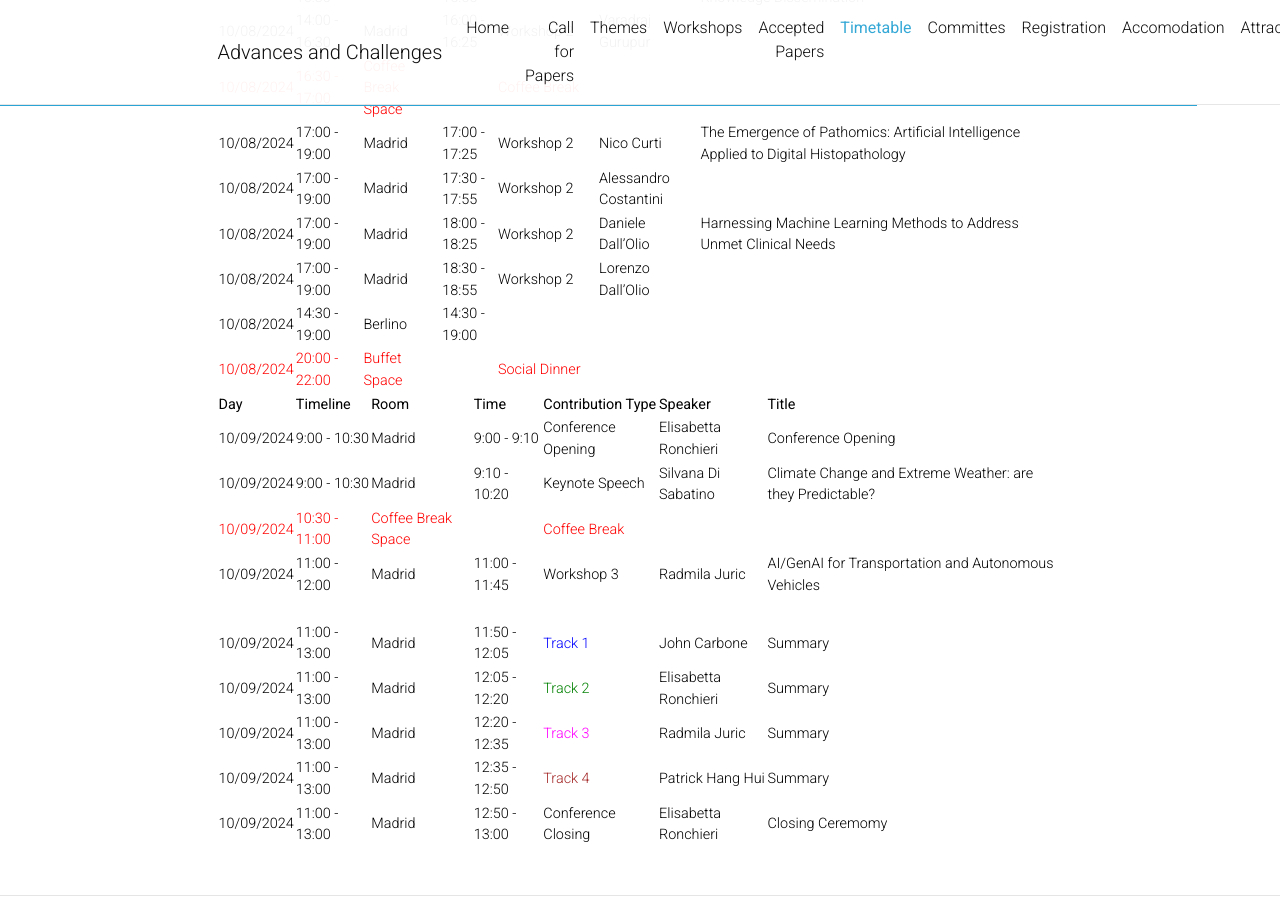
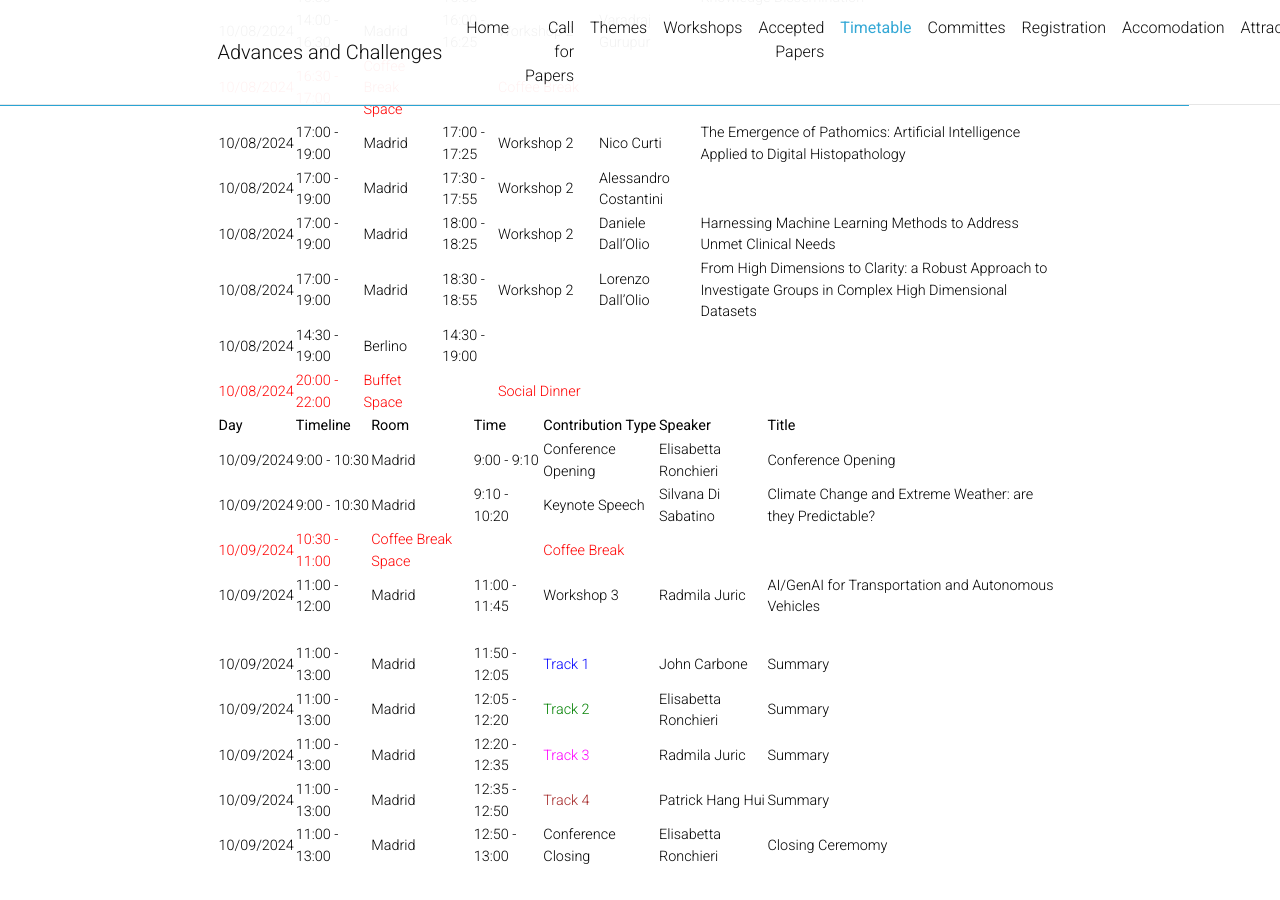
Before and after one commit to GenAI4DPS/advances-challenges, a Jekyll site: the page built from _pages/timetable.md, in a window 1280 px wide and 900 px high, scrolled down 3044 px. Built offline with Jekyll 4.4.1, drawn with Linux system fonts in a browser that asks for light colours; comment, search, counter and statistics services are not loaded; a style sheet for code colours, icons or effects is not loaded.

Commit message:
Update timetable.md

```diff
--- a/_pages/timetable.md
+++ b/_pages/timetable.md
@@ -77,7 +77,7 @@ Day | Timeline | Room | Time | Contribution Type | Speaker | Title
 10/08/2024 | 17:00 - 19:00 | Madrid | 17:00 - 17:25 | Workshop 2| Nico Curti | The Emergence of Pathomics: Artificial Intelligence Applied to Digital Histopathology
 10/08/2024 | 17:00 - 19:00 | Madrid | 17:30 - 17:55 | Workshop 2| Alessandro Costantini |
 10/08/2024 | 17:00 - 19:00 | Madrid | 18:00 - 18:25 | Workshop 2| Daniele Dall'Olio | Harnessing Machine Learning Methods to Address Unmet Clinical Needs
-10/08/2024 | 17:00 - 19:00 | Madrid | 18:30 - 18:55 | Workshop 2| Lorenzo Dall'Olio |
+10/08/2024 | 17:00 - 19:00 | Madrid | 18:30 - 18:55 | Workshop 2| Lorenzo Dall'Olio | From High Dimensions to Clarity: a Robust Approach to Investigate Groups in Complex High Dimensional Datasets
 10/08/2024 | 14:30 - 19:00 | Berlino |14:30 - 19:00 ||
 <span style='color: red;'>10/08/2024</span> | <span style='color: red;'>20:00 - 22:00</span> | <span style='color: red;'>Buffet Space</span> | |<span style='color: red;'>Social Dinner</span>|||
 
```
